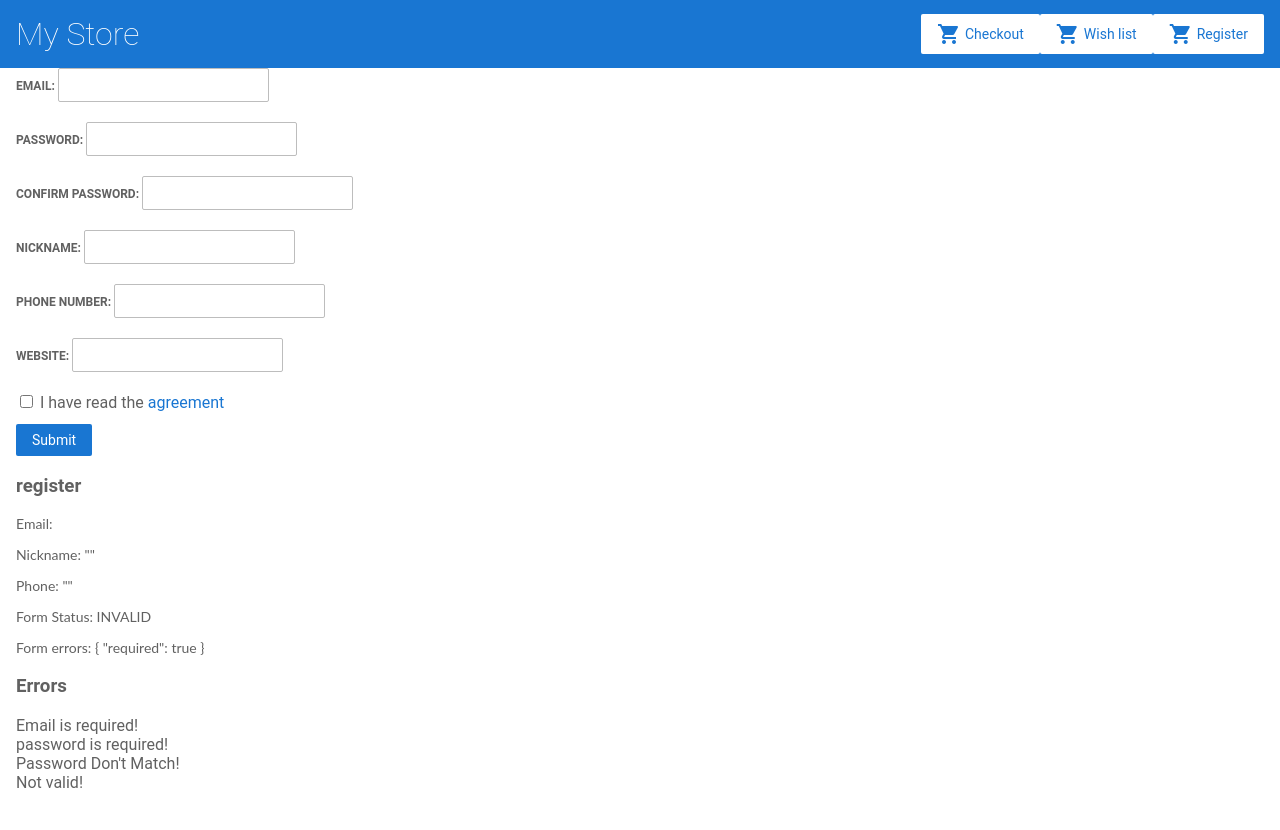
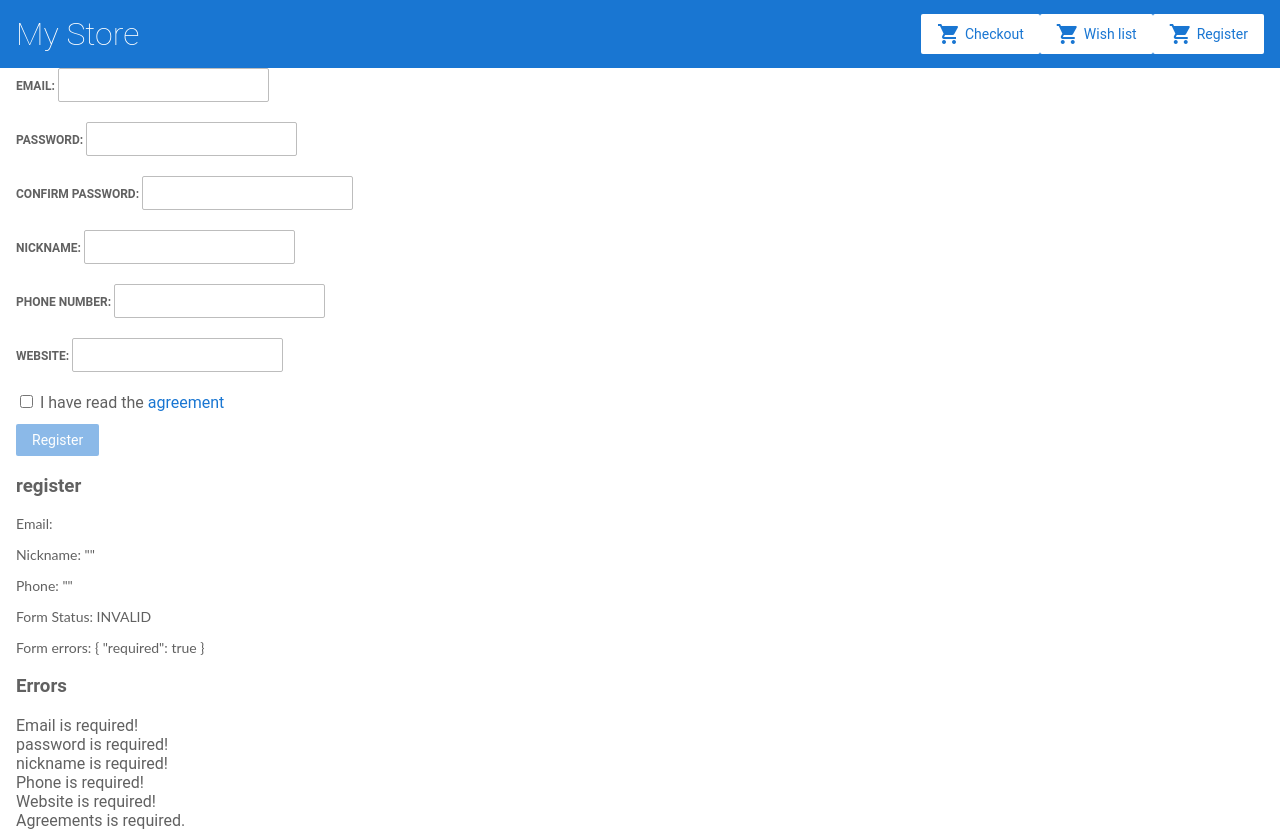
Before and after one commit to khachapuridze/angular-tutorial-first, an Angular app: page /forms in a window 1280 px wide. Before the commit the page ends 800 px from the top, so only its background shows below. Built offline with nearby package versions, Linux system fonts and the light colour scheme.

Commit message:
feat(angular-forms): finish task-1

```diff
--- a/src/app/forms/forms.component.html
+++ b/src/app/forms/forms.component.html
@@ -5,10 +5,10 @@
             <input id="email" type="email" formControlName="email" >
         </label>
         <label for="password"> Password:
-            <input type="password" formControlName="password">
+            <input type="text" formControlName="password">
         </label>
         <label for="confPassword"> Confirm Password:
-            <input type="password" formControlName="confPassword">
+            <input type="text" formControlName="confPassword">
         </label>
         <label for="nickname"> Nickname:
             <input type="text" formControlName="nickname">
@@ -19,9 +19,10 @@
         <label for="web"> Website:
             <input type="text" formControlName="web">
         </label>
-        <input type="checkbox" name="check"  > I have read the <a href="">agreement</a><br>
+        <input  type="checkbox" formControlName="check"  required> I have read the <a href="">agreement</a><br>
 
-    <button class="button" type="submit">Submit</button>
+    <button class="btn btn-primary" type="submit" disabled >Register</button>
+
 </form>
 
 <div>
@@ -37,7 +38,7 @@
     <div>
             <h3>Errors</h3>
 
-            <div *ngIf="register.controls['email'].invalid  ">
+            <div *ngIf="register.controls['email'].invalid ">
                 <div *ngIf="register.controls['email'].errors.required">
                     Email is required!
                 </div>
@@ -51,15 +52,50 @@
                     <div *ngIf="register.controls['password'].errors.required">
                         password is required!
                     </div>
-                    <div *ngIf="!register.controls['password'].errors.MustMatch">
+                    <div *ngIf="register.controls['password'].errors.MustMatch">
                             Password Don't Match!
                     </div>
                     <div *ngIf="register.controls['password'].errors.minlength">
                             Minimum length is 7!
                     </div>
 
-                    <div *ngIf="!register.controls['password'].errors.pattern">
-                            Not valid!
+                    <div *ngIf="register.controls['password'].errors.pattern">
+                            Not valid Password!
                     </div>
             </div>
+
+            <div *ngIf="register.controls['nickname'].invalid">
+                <div *ngIf="register.controls['nickname'].errors.required">
+                    nickname is required!
+                </div>
+                <div *ngIf="register.controls['nickname'].errors.pattern">
+                    Nickname should contain only english characters numbers and character -
+                </div>
+            </div>
+
+            <div *ngIf="register.controls['phone'].invalid">
+                <div *ngIf="register.controls['phone'].errors.required">
+                    Phone is required!
+                </div>
+                <div *ngIf="register.controls['phone'].errors.pattern">
+                    Phone Number should always start from +380 then it should contain 9 numbers
+                </div>
+            </div>
+
+            <div *ngIf="register.controls['web'].invalid">
+                <div *ngIf="register.controls['web'].errors.required">
+                    Website is required!
+                </div>
+                <div *ngIf="register.controls['web'].errors.pattern">
+                    Website should be like a website url
+                </div>
+            </div>
+
+            <div *ngIf="register.controls['check'].invalid" >
+                <span *ngIf="register.controls['check'].errors.required" >
+                    Agreements is required.
+                </span>
+            </div>
+
+
         </div>
--- a/src/app/forms/forms.component.ts
+++ b/src/app/forms/forms.component.ts
@@ -1,5 +1,5 @@
 import { Component, OnInit } from "@angular/core";
-import { FormBuilder, Validators, FormControl } from '@angular/forms';
+import { FormBuilder, Validators } from '@angular/forms';
 
 @Component({
     selector: 'app-forms',
@@ -16,19 +16,19 @@ export class formsComponent implements OnInit{
     ){
 
 
-        this.register = this.formBuilder.group({
+        this.register = formBuilder.group({
 
             email: ['',[Validators.required,Validators.email]],
-            password: ['',[Validators.minLength(7),Validators.required,Validators.pattern(/^[0-9a-zA-Z]+$/)]],
-            confPassword: ['',[Validators.minLength(7),Validators.required]],
-            nickname: ['',[Validators.required]],
-            phone: ['',[Validators.required]],
-            web: ['',[Validators.required]],
-
+            password: ['',[Validators.minLength(8),Validators.required,Validators.pattern(/[\w0-9]{8,}/)]],
+            confPassword: ['',[Validators.minLength(8),Validators.required,Validators.pattern(/[\w0-9]{8,}/)]],
+            nickname: ['',[Validators.required,Validators.pattern(/^[0-9a-zA-Z]+\-+$/)]],
+            phone: ['',[Validators.required,Validators.pattern(/\+380[0-9]{9}$/)]],
+            web: ['',[Validators.required,Validators.pattern(/(ftp|http|https):\/\/(\w+:{0,1}\w*@)?(\S+)(:[0-9]+)?(\/|\/([\w#!:.?+=&%@!\-\/]))?/)]],
+            check: ['',[Validators.required]]
 
         },
         {
-            validator: this.MustMatch
+            validators: this.MustMatch
         });
     }
 
@@ -38,11 +38,11 @@ export class formsComponent implements OnInit{
     //     return passwrd.value.match(letterNumber);
     // }
 
-    static isPassOk(passwrd){
-        var letterNumber = /^[0-9a-zA-Z]+$/;
-        return passwrd.value.match(letterNumber)? true : null;
+    // static isPassOk(passwrd){
+    //     var letterNumber = /^[0-9a-zA-Z]+$/;
+    //     return passwrd.value.match(letterNumber)? true : null;
 
-    }
+    // }
 
     MustMatch(password) {
         if (password.get('password').value !== password.get('confPassword').value) {
@@ -50,24 +50,15 @@ export class formsComponent implements OnInit{
         }
     }
 
+
+
+
     onSubmit(value) {
 
         this.register(value);
     }
 
-    resetForm() {
-        this.register.reset();
-    }
 
-    forbiddenName() {
-        return (formControl) => {
-            return formControl.value === 'Roman' ? { forbidden: { invalid: true } } : null;
-        }
-    }
-
-    get email() {
-        return this.register.get('email') as FormControl;
-    }
 
     ngOnInit() {  }
 
```
